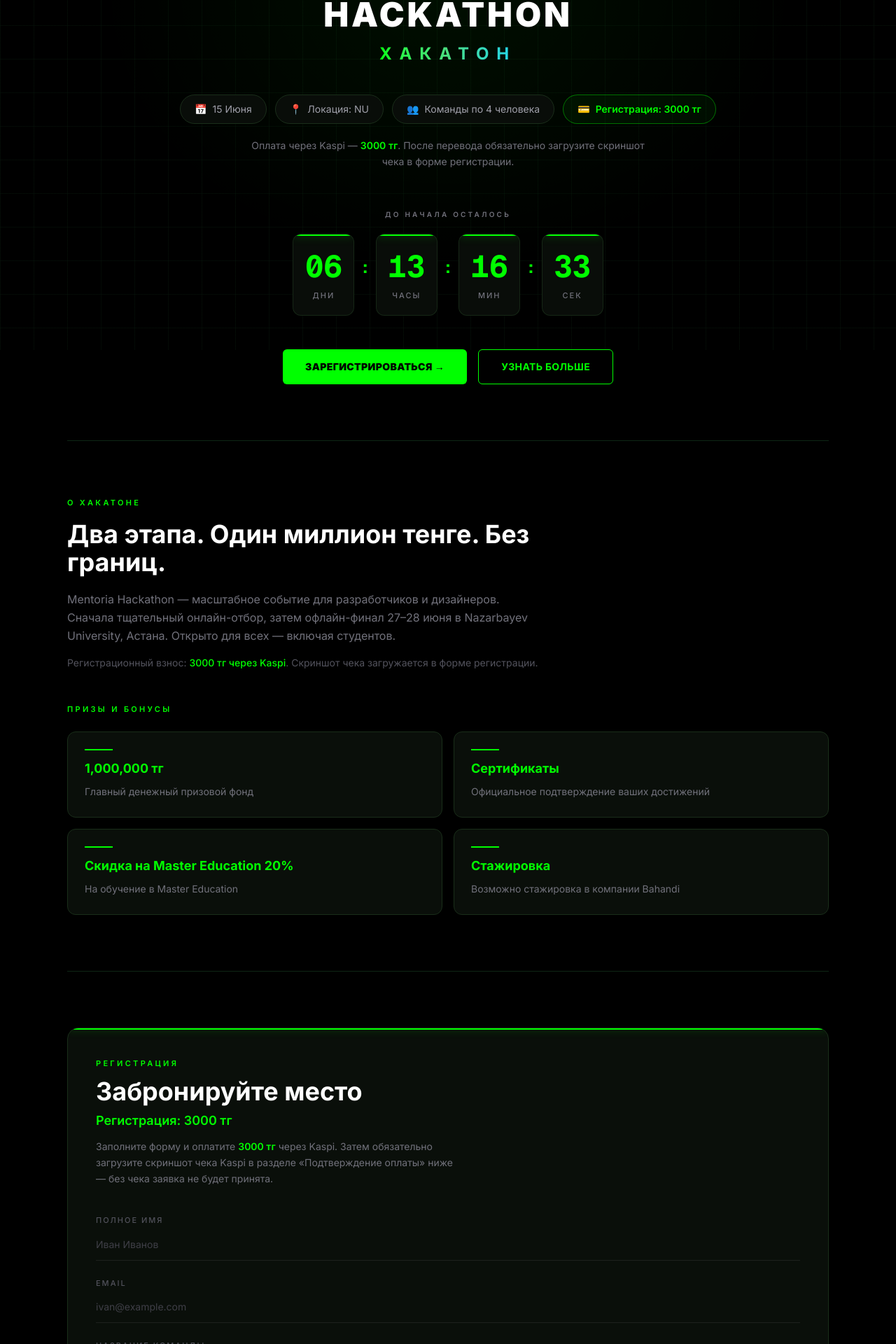
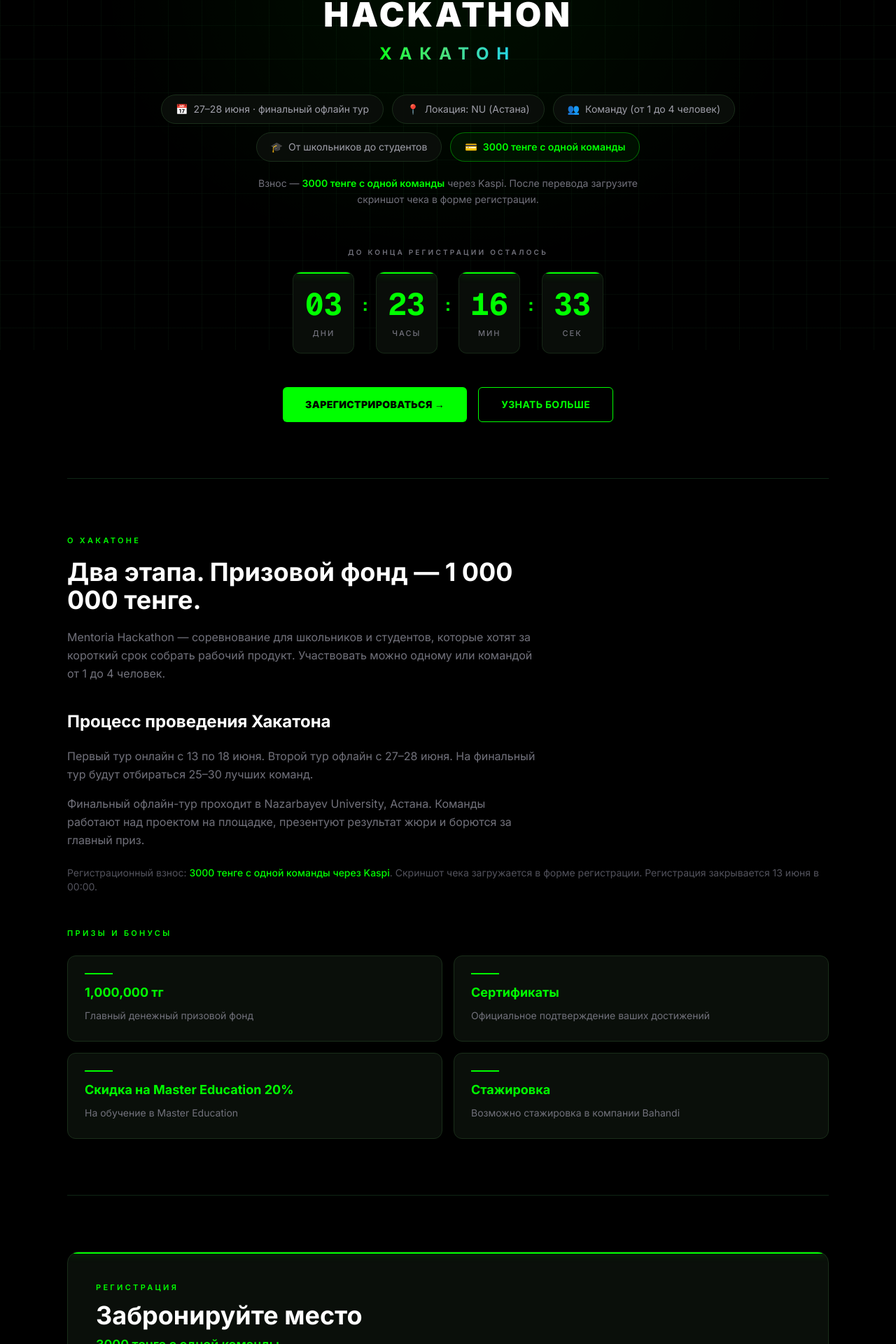
Before and after one commit to MartianYernar/Mentoria-hackathon-host-website, a Next.js app: page / in a window 1280 px wide. Shown: the part 300-2220 px from the top of the page at 70% size. Built offline with nearby package versions, Linux system fonts and the light colour scheme.

Commit message:
added registration fee and finalized text updates

```diff
--- a/src/app/page.tsx
+++ b/src/app/page.tsx
@@ -7,7 +7,8 @@ import { motion } from "framer-motion";
 import Image from "next/image";
 import { useCallback, useEffect, useRef, useState } from "react";
 
-const EVENT_START = new Date("2026-06-15T09:00:00");
+// Registration closes June 13, 2026 at 00:00 (Astana, UTC+5)
+const REGISTRATION_DEADLINE = new Date("2026-06-13T00:00:00+05:00");
 
 const SPRING = { type: "spring" as const, stiffness: 100, damping: 15 };
 
@@ -21,10 +22,11 @@ const fadeUp = {
 };
 
 const INFO_PILLS = [
-  { emoji: "📅", text: "15 Июня" },
-  { emoji: "📍", text: "Локация: NU" },
-  { emoji: "👥", text: "Команды по 4 человека" },
-  { emoji: "💳", text: "Регистрация: 3000 тг", highlight: true },
+  { emoji: "📅", text: "27–28 июня · финальный офлайн тур" },
+  { emoji: "📍", text: "Локация: NU (Астана)" },
+  { emoji: "👥", text: "Команду (от 1 до 4 человек)" },
+  { emoji: "🎓", text: "От школьников до студентов" },
+  { emoji: "💳", text: "3000 тенге с одной команды", highlight: true },
 ];
 
 const PRIZES = [
@@ -52,7 +54,7 @@ interface TimeLeft {
 }
 
 function getTimeLeft(): TimeLeft {
-  const diff = EVENT_START.getTime() - Date.now();
+  const diff = REGISTRATION_DEADLINE.getTime() - Date.now();
   if (diff <= 0) return { days: 0, hours: 0, minutes: 0, seconds: 0 };
   return {
     days: Math.floor(diff / 86_400_000),
@@ -248,9 +250,9 @@ export default function Home() {
             variants={fadeUp}
             className="mt-5 max-w-xl text-center text-sm leading-relaxed text-zinc-500"
           >
-            Оплата через Kaspi —{" "}
-            <span className="font-semibold text-[#00ff00]">3000 тг</span>. После перевода
-            обязательно загрузите скриншот чека в форме регистрации.
+            Взнос —{" "}
+            <span className="font-semibold text-[#00ff00]">3000 тенге с одной команды</span>{" "}
+            через Kaspi. После перевода загрузите скриншот чека в форме регистрации.
           </motion.p>
 
           <motion.div
@@ -261,7 +263,7 @@ export default function Home() {
             className="mt-14 w-full max-w-2xl sm:max-w-3xl"
           >
             <p className="mb-5 text-[10px] font-semibold uppercase tracking-[0.32em] text-zinc-500">
-              До начала осталось
+              До конца регистрации осталось
             </p>
             <HeroCountdown />
           </motion.div>
@@ -301,18 +303,38 @@ export default function Home() {
             О хакатоне
           </p>
           <h2 className="mt-4 max-w-2xl text-3xl font-bold text-white sm:text-4xl">
-            Два этапа. Один миллион тенге. Без границ.
+            Два этапа. Призовой фонд — 1 000 000 тенге.
           </h2>
           <p className="mt-5 max-w-2xl text-sm leading-relaxed text-zinc-500 sm:text-base">
-            Mentoria Hackathon — масштабное событие для разработчиков и
-            дизайнеров. Сначала тщательный онлайн-отбор, затем офлайн-финал
-            27–28 июня в Nazarbayev University, Астана. Открыто для всех —
-            включая студентов.
+            Mentoria Hackathon — соревнование для школьников и студентов, которые
+            хотят за короткий срок собрать рабочий продукт. Участвовать можно
+            одному или командой от 1 до 4 человек.
           </p>
-          <p className="mt-4 text-sm text-zinc-600">
+
+          <div className="mt-10 max-w-2xl">
+            <h3 className="text-xl font-bold text-white sm:text-2xl">
+              Процесс проведения Хакатона
+            </h3>
+            <div className="mt-5 space-y-4 text-sm leading-relaxed text-zinc-500 sm:text-base">
+              <p>
+                Первый тур онлайн с 13 по 18 июня. Второй тур офлайн с 27–28
+                июня. На финальный тур будут отбираться 25–30 лучших команд.
+              </p>
+              <p>
+                Финальный офлайн-тур проходит в Nazarbayev University, Астана.
+                Команды работают над проектом на площадке, презентуют результат
+                жюри и борются за главный приз.
+              </p>
+            </div>
+          </div>
+
+          <p className="mt-6 text-sm text-zinc-600">
             Регистрационный взнос:{" "}
-            <span className="font-medium text-[#00ff00]">3000 тг через Kaspi</span>
-            . Скриншот чека загружается в форме регистрации.
+            <span className="font-medium text-[#00ff00]">
+              3000 тенге с одной команды через Kaspi
+            </span>
+            . Скриншот чека загружается в форме регистрации. Регистрация
+            закрывается 13 июня в 00:00.
           </p>
 
           <div className="mt-12">
@@ -355,13 +377,16 @@ export default function Home() {
                 Забронируйте место
               </h2>
               <p className="mt-2 text-lg font-semibold text-[#00ff00]">
-                Регистрация: 3000 тг
+                3000 тенге с одной команды
               </p>
               <p className="mt-3 max-w-lg text-sm leading-relaxed text-zinc-500">
-                Заполните форму и оплатите{" "}
-                <span className="font-semibold text-[#00ff00]">3000 тг</span> через Kaspi.
-                Затем обязательно загрузите скриншот чека Kaspi в разделе
-                «Подтверждение оплаты» ниже — без чека заявка не будет принята.
+                Заполните форму и переведите{" "}
+                <span className="font-semibold text-[#00ff00]">
+                  3000 тенге с одной команды
+                </span>{" "}
+                через Kaspi на номер +7 777 817 0007 (К. Султанмахмуд). Затем
+                обязательно загрузите скриншот чека в разделе «Подтверждение
+                оплаты» ниже — без чека заявка не будет принята.
               </p>
               <div className="mt-10">
                 <RegistrationForm />
--- a/src/components/FAQAccordion.tsx
+++ b/src/components/FAQAccordion.tsx
@@ -8,17 +8,17 @@ const FAQ_ITEMS = [
   {
     question: "Кто может участвовать?",
     answer:
-      "Разработчики, дизайнеры и новаторы любого уровня — от студентов до профессионалов. Если вы умеете создавать — вы нам подходите.",
+      "Школьники и студенты, которые хотят попробовать себя в разработке и дизайне. Опыт приветствуется, но не обязателен — главное, чтобы была мотивация собрать проект.",
   },
   {
     question: "Нужна ли команда?",
     answer:
-      "Рекомендуем команды из 2–4 человек, но соло-участники тоже welcome. Перед событием будет канал для поиска тиммейтов.",
+      "Можно участвовать одному или собрать команду от 1 до 4 человек. Если ищете тиммейтов — напишите нам в Telegram после регистрации.",
   },
   {
     question: "Как проходит отбор?",
     answer:
-      "Сначала все команды проходят онлайн-тур с тщательной оценкой проекта. В офлайн-финал в Астане попадают только лучшие.",
+      "Первый тур онлайн с 13 по 18 июня. Второй тур офлайн с 27–28 июня. На финальный тур проходят 25–30 лучших команд по итогам онлайн-этапа.",
   },
   {
     question: "Какой призовой фонд?",
@@ -28,7 +28,12 @@ const FAQ_ITEMS = [
   {
     question: "Где проходит офлайн-финал?",
     answer:
-      "27–28 июня на площадке Nazarbayev University в Астане. Организаторы обеспечат Wi-Fi, питание и рабочую атмосферу.",
+      "Финальный офлайн-тур — 27–28 июня в Nazarbayev University, Астана. На площадке будет Wi-Fi, питание и всё необходимое для работы.",
+  },
+  {
+    question: "До когда открыта регистрация?",
+    answer:
+      "Регистрация закрывается 13 июня в 00:00. Взнос — 3000 тенге с одной команды через Kaspi, скриншот чека нужно прикрепить в форме.",
   },
 ];
 
--- a/src/components/KaspiPaymentBlock.tsx
+++ b/src/components/KaspiPaymentBlock.tsx
@@ -1,7 +1,7 @@
 "use client";
 
 import { motion } from "framer-motion";
-import { CreditCard, QrCode } from "lucide-react";
+import { CreditCard } from "lucide-react";
 
 export default function KaspiPaymentBlock() {
   return (
@@ -19,30 +19,23 @@ export default function KaspiPaymentBlock() {
           <CreditCard className="h-4 w-4 text-red-400" />
         </div>
         <div>
-          <h3 className="text-lg font-semibold text-white">3000 тг через Kaspi</h3>
+          <h3 className="text-lg font-semibold text-white">3000 тенге с одной команды</h3>
           <p className="mt-1 text-sm leading-relaxed text-zinc-500">
-            Переведите регистрационный взнос перед отправкой формы. Укажите
-            название команды в комментарии к платежу. После оплаты загрузите
-            скриншот чека в раздел «Подтверждение оплаты» ниже.
+            Переведите взнос через Kaspi до 13 июня. В комментарии к платежу
+            укажите название команды. После оплаты загрузите скриншот чека в
+            раздел «Подтверждение оплаты» ниже.
           </p>
         </div>
       </div>
 
-      <div className="mt-5 grid gap-6 sm:grid-cols-2">
-        <div>
-          <p className="text-[10px] font-medium uppercase tracking-[0.2em] text-zinc-600">
-            Номер Kaspi
-          </p>
-          <p className="mt-1.5 font-mono text-sm text-zinc-300">
-            +7 (XXX) XXX-XX-XX
-          </p>
-        </div>
-        <div className="flex items-center gap-3">
-          <div className="flex h-16 w-16 items-center justify-center rounded-xl bg-white/[0.03]">
-            <QrCode className="h-6 w-6 text-zinc-700" />
-          </div>
-          <p className="text-xs text-zinc-600">QR-код (скоро)</p>
-        </div>
+      <div className="mt-5">
+        <p className="text-[10px] font-medium uppercase tracking-[0.2em] text-zinc-600">
+          Номер Kaspi
+        </p>
+        <p className="mt-1.5 text-sm text-zinc-300">
+          +7 777 817 0007{" "}
+          <span className="text-zinc-500">К. Султанмахмуд</span>
+        </p>
       </div>
     </motion.div>
   );
--- a/src/components/RegistrationForm.tsx
+++ b/src/components/RegistrationForm.tsx
@@ -200,8 +200,8 @@ export default function RegistrationForm() {
             Подтверждение оплаты
           </p>
           <p className="mb-3 text-xs leading-relaxed text-zinc-500">
-            Загрузите скриншот чека Kaspi на 3000 тг — это обязательное поле
-            для завершения регистрации.
+            Загрузите скриншот чека Kaspi (3000 тенге с одной команды) — это
+            обязательное поле для завершения регистрации.
           </p>
           <ReceiptUpload
             file={receiptFile}
```
